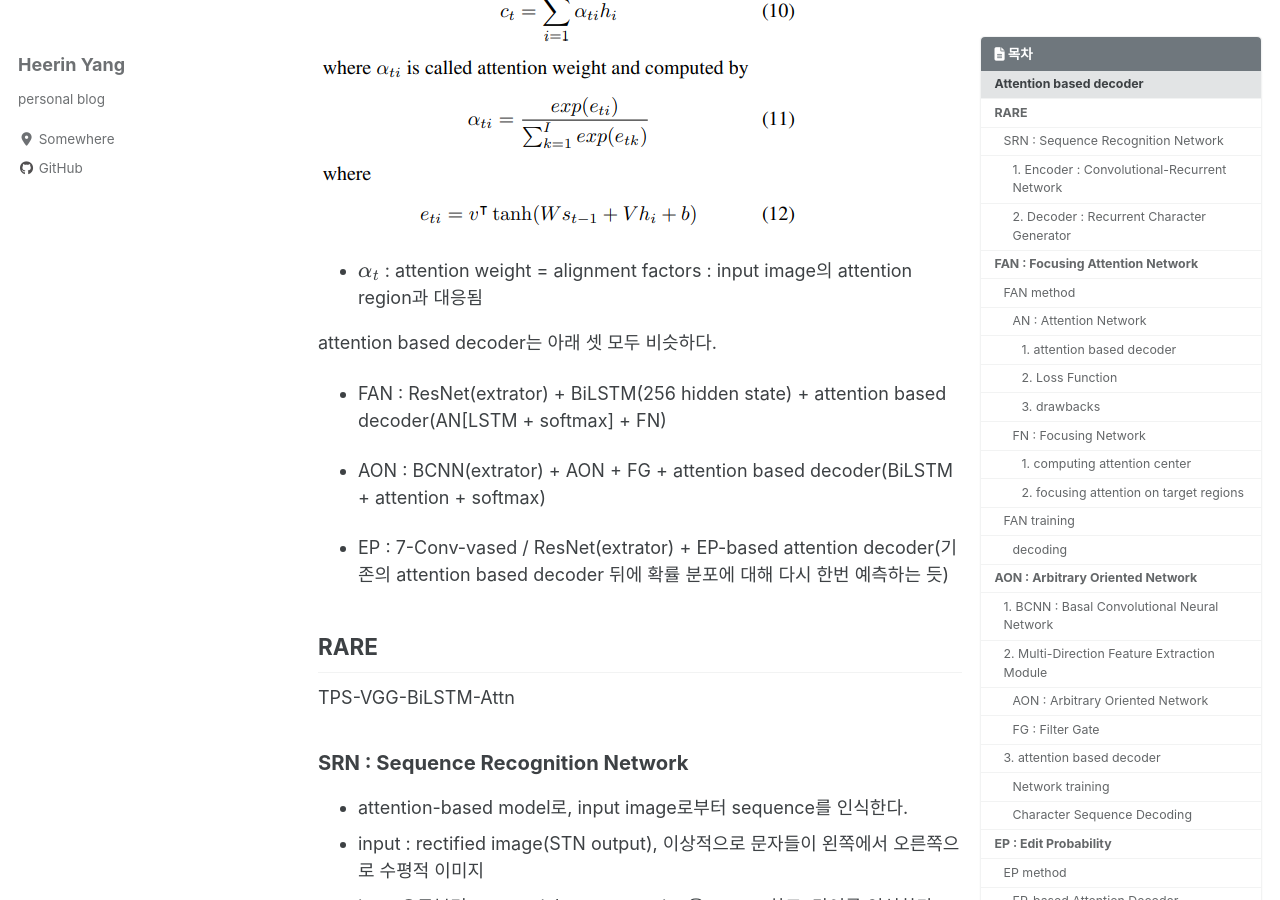
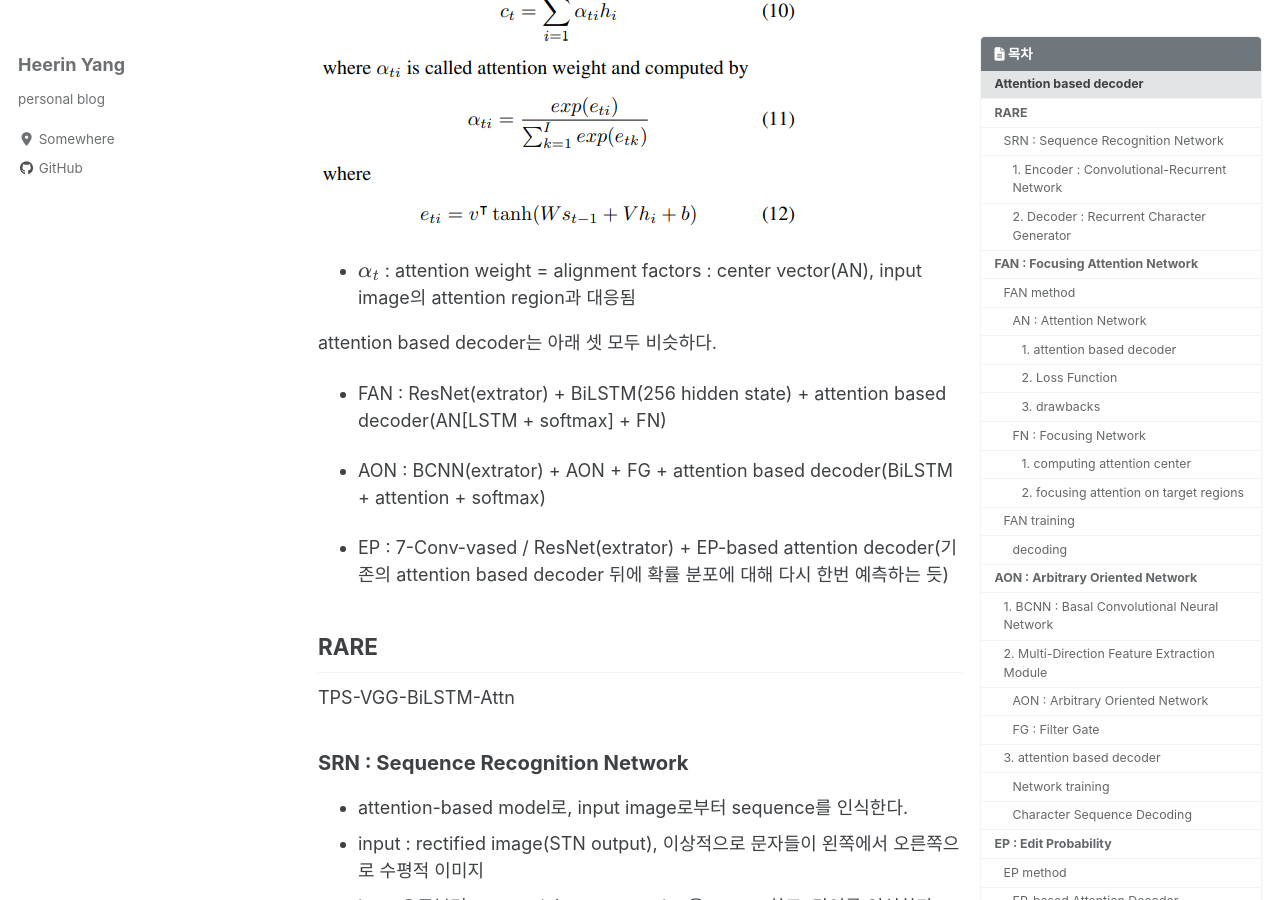
Before and after one commit to hryang06/hryang06.github.io, a Jekyll site: the page built from _posts/2020-04-28-Attn.md, in a window 1280 px wide and 900 px high, scrolled down 959 px. Built offline with Jekyll 4.4.1, drawn with Linux system fonts in a browser that asks for light colours; cached includes are drawn as plain includes; nearby versions of some CDN libraries; formulas are drawn with MathJax 3.

Commit message:
Add center vector

```diff
--- a/_posts/2020-04-28-Attn.md
+++ b/_posts/2020-04-28-Attn.md
@@ -41,7 +41,7 @@ $$s_t = LSTM(y_{t-1}, c_t, s_{t-1})$$
 - $$c_t$$ : context vector = glimpse vector([FAN] AN은 glimpse vector를 생성시키고 FN은 reasonable한지 판단함)
 
 ![Formula 10-12](/assets/images/post/str/formula10-12.PNG){: .center}
-- $$\alpha_t$$ : attention weight = alignment factors : input image의 attention region과 대응됨
+- $$\alpha_t$$ : attention weight = alignment factors : center vector(AN), input image의 attention region과 대응됨
 
 
 attention based decoder는 아래 셋 모두 비슷하다.
```
